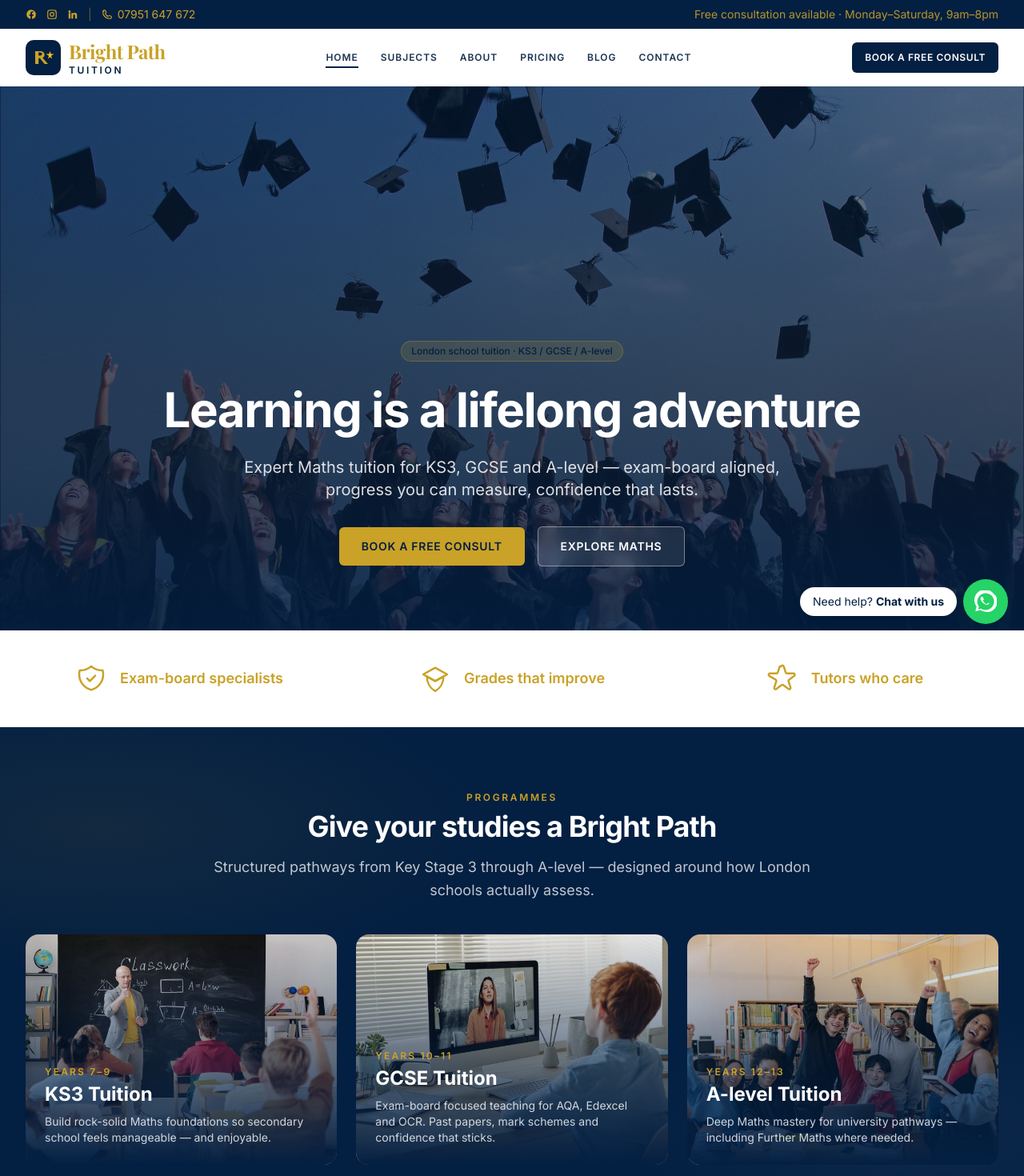
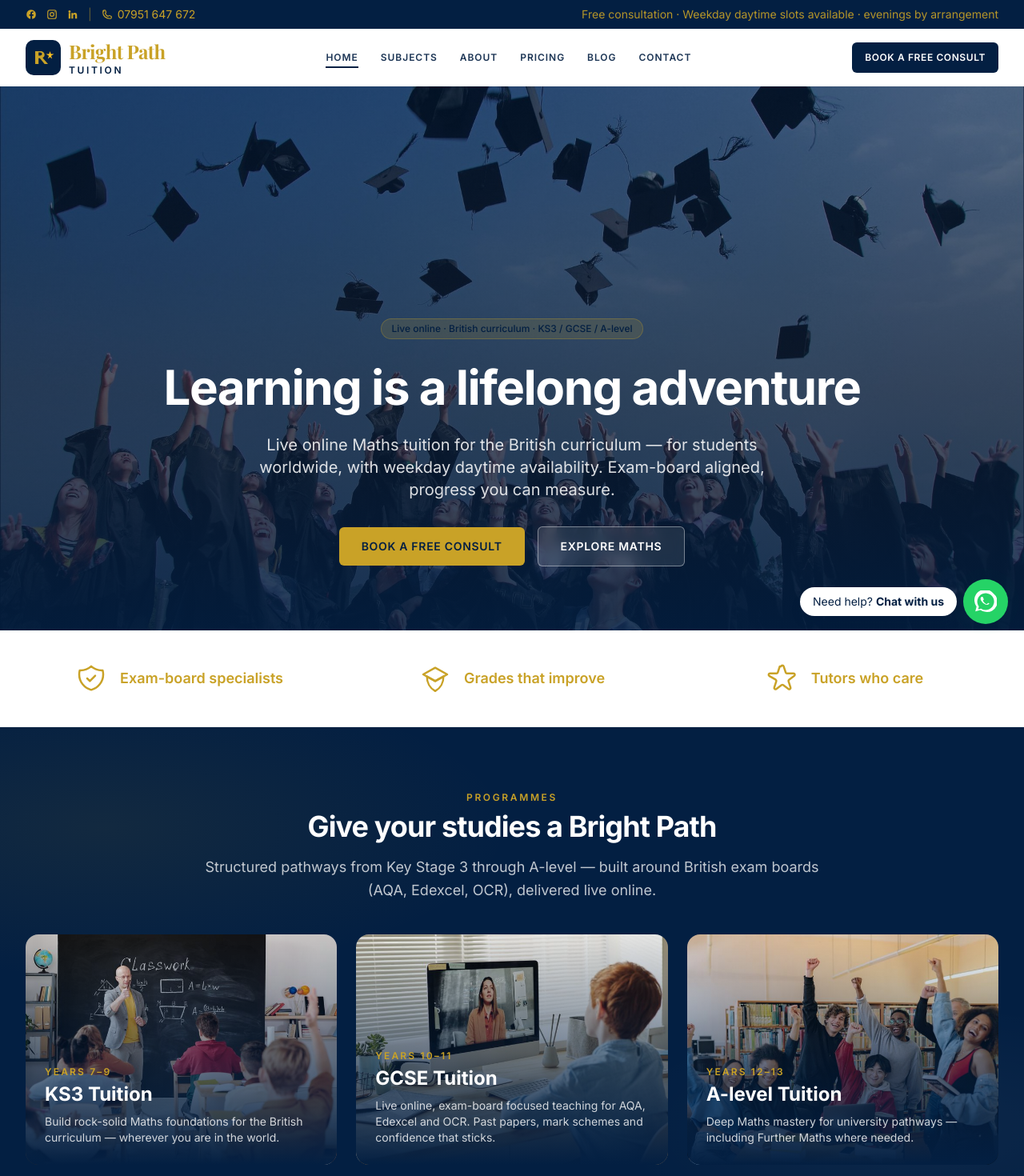
Before and after one commit to QualityMaths/brightpathtuition, a Next.js app: page / in a window 1280 px wide. Shown: the top 1470 px of the page at 80% size. Built offline with nearby package versions, Linux system fonts and the light colour scheme; a web font is replaced by a local one.

Commit message:
Reposition as online worldwide British-curriculum Maths
Use real Gmail contact, drop in-person/London-only framing, and switch pricing to group classes (max 8) with rates TBC.

```diff
--- a/src/app/blog/page.tsx
+++ b/src/app/blog/page.tsx
@@ -7,7 +7,7 @@ import { BLOG_POSTS } from "@/lib/blog";
 export const metadata: Metadata = {
   title: "Blog",
   description:
-    "Practical advice for London parents and students on GCSE, A-level and KS3 success.",
+    "Practical advice for British-curriculum parents and students on GCSE, A-level and KS3 Maths success.",
 };
 
 export default function BlogPage() {
--- a/src/app/contact/page.tsx
+++ b/src/app/contact/page.tsx
@@ -36,7 +36,7 @@ export default function ContactPage() {
                 centre={false}
                 eyebrow="Get in touch"
                 title="Book a free consult"
-                subtitle="Share year group, subjects and goals. We will suggest the best format and tutor match."
+                subtitle="Share year group, exam board, timezone and goals. All lessons are live online group classes (max 8)."
               />
               <ul className="space-y-4 text-sm text-muted">
                 <li>
--- a/src/app/layout.tsx
+++ b/src/app/layout.tsx
@@ -19,17 +19,17 @@ const playfair = Playfair_Display({
 export const metadata: Metadata = {
   metadataBase: new URL(SITE.url),
   title: {
-    default: `${SITE.name} | London KS3, GCSE & A-level Tuition`,
+    default: `${SITE.name} | Online British Curriculum Maths Tuition`,
     template: `%s | ${SITE.name}`,
   },
   description:
-    "Premium Maths tuition for KS3, GCSE and A-level students across Greater London. Science and English coming soon. AQA, Edexcel and OCR. Book a free consultation.",
+    "Live online Maths tuition for the British curriculum — KS3, GCSE and A-level — for students worldwide, including the Middle East and Far East. Science and English coming soon. Book a free consultation.",
   keywords: [
-    "tuition London",
+    "online Maths tuition",
     "GCSE Maths tutor",
     "A-level Maths",
     "KS3 tuition",
-    "private tutor London",
+    "Maths tutor Far East",
     "Bright Path Tuition",
   ],
   openGraph: {
@@ -37,9 +37,9 @@ export const metadata: Metadata = {
     locale: "en_GB",
     url: SITE.url,
     siteName: SITE.name,
-    title: `${SITE.name} | London KS3, GCSE & A-level Tuition`,
+    title: `${SITE.name} | Online British Curriculum Maths Tuition`,
     description:
-      "Expert Maths tuition for KS3, GCSE and A-level — online and across Greater London. Science next, then English.",
+      "Live online British-curriculum Maths tuition for KS3, GCSE and A-level — welcoming students worldwide. Science next, then English.",
   },
   twitter: {
     card: "summary_large_image",
--- a/src/app/page.tsx
+++ b/src/app/page.tsx
@@ -49,13 +49,14 @@ export default function HomePage() {
         />
         <div className="hero-overlay absolute inset-0" />
         <div className="relative mx-auto flex min-h-[78vh] max-w-7xl flex-col items-center justify-end px-4 pb-16 pt-28 text-center sm:min-h-[85vh] sm:px-6 sm:pb-20 lg:px-8">
-          <PlaceholderBanner>London school tuition · KS3 / GCSE / A-level</PlaceholderBanner>
+          <PlaceholderBanner>Live online · British curriculum · KS3 / GCSE / A-level</PlaceholderBanner>
           <h1 className="mt-6 max-w-4xl text-4xl font-bold leading-tight tracking-tight text-white sm:text-5xl md:text-6xl">
             Learning is a lifelong adventure
           </h1>
           <p className="mt-5 max-w-2xl text-lg text-white/85 sm:text-xl">
-            Expert Maths tuition for KS3, GCSE and A-level — exam-board aligned,
-            progress you can measure, confidence that lasts.
+            Live online Maths tuition for the British curriculum — for students
+            worldwide, with weekday daytime availability. Exam-board aligned,
+            progress you can measure.
           </p>
           <div className="mt-8 flex flex-wrap items-center justify-center gap-4">
             <Link
@@ -100,7 +101,7 @@ export default function HomePage() {
             light
             eyebrow="Programmes"
             title="Give your studies a Bright Path"
-            subtitle="Structured pathways from Key Stage 3 through A-level — designed around how London schools actually assess."
+            subtitle="Structured pathways from Key Stage 3 through A-level — built around British exam boards (AQA, Edexcel, OCR), delivered live online."
           />
           <div className="grid gap-6 md:grid-cols-3">
             {PROGRAMMES.map((p) => (
--- a/src/app/subjects/page.tsx
+++ b/src/app/subjects/page.tsx
@@ -7,7 +7,7 @@ import { PROGRAMMES, SUBJECTS } from "@/lib/constants";
 export const metadata: Metadata = {
   title: "Subjects & Programmes",
   description:
-    "KS3, GCSE and A-level Maths tuition in London. Science and English are on the roadmap. AQA, Edexcel and OCR.",
+    "Live online KS3, GCSE and A-level Maths tuition for British-curriculum students worldwide. Science and English on the roadmap.",
 };
 
 export default function SubjectsPage() {
@@ -15,7 +15,7 @@ export default function SubjectsPage() {
     <>
       <PageHero
         title="Subjects & programmes"
-        subtitle="Maths tuition now — Science next, then English. Every lesson tailored to your exam board and school curriculum."
+        subtitle="Maths tuition now — Science next, then English. Live online classes for British-curriculum learners anywhere in the world."
         image="https://images.unsplash.com/photo-1503676260728-1c00da094a0b?auto=format&fit=crop&w=1920&q=80"
       />
 
--- a/src/components/Footer.tsx
+++ b/src/components/Footer.tsx
@@ -9,8 +9,7 @@ export default function Footer() {
         <div className="space-y-4 lg:col-span-1">
           <Logo variant="dark" />
           <p className="text-sm leading-relaxed text-white/75">
-            Premium KS3, GCSE and A-level Maths tuition — Science next, then English —
-            online and across Greater London.
+            Live online KS3, GCSE and A-level Maths tuition for the British curriculum — Science next, then English — welcoming students worldwide.
           </p>
           <p className="text-xs text-gold/80">{SITE.addressNote}</p>
         </div>
--- a/src/components/TopBar.tsx
+++ b/src/components/TopBar.tsx
@@ -50,7 +50,7 @@ export default function TopBar() {
           </a>
         </div>
         <p className="truncate text-gold/90">
-          Free consultation available · {SITE.hours}
+          Free consultation · {SITE.hours}
         </p>
       </div>
     </div>
--- a/src/lib/blog.ts
+++ b/src/lib/blog.ts
@@ -47,20 +47,20 @@ export const BLOG_POSTS: BlogPost[] = [
     ],
   },
   {
-    slug: "online-vs-in-person-tuition",
-    title: "Online vs in-person tuition: what London families should know",
+    slug: "online-maths-for-british-curriculum-abroad",
+    title: "Why live online Maths works for British-curriculum families abroad",
     excerpt:
-      "Convenience, focus and results — an honest comparison so you can choose the format that suits your household.",
+      "Following the British curriculum from the Middle East or Far East? Live online group classes keep your child aligned with UK exam boards — without relocating.",
     date: "2026-01-18",
     readTime: "4 min read",
     category: "Parents",
     image:
       "https://images.unsplash.com/photo-1588196749597-9ff075ee6b5b?auto=format&fit=crop&w=1200&q=80",
     content: [
-      "Since 2020, online tuition has become mainstream — and for many London families it is now the default. Travel time disappears, scheduling is easier, and digital whiteboards make Maths and Science surprisingly visual.",
-      "In-person lessons still shine when a student needs closer behavioural support, prefers handwriting on paper, or when siblings share a venue. Some learners simply concentrate better face to face.",
-      "Results depend far more on tutor quality, lesson structure and consistency than on the medium. We offer both formats at Bright Path so families can switch as exams approach.",
-      "Not sure which to choose? Book a free consultation and we will recommend a format based on your child’s learning style and your logistics.",
+      "Many families overseas want their children to sit UK GCSEs and A-levels — or simply stay aligned with the British curriculum. Live online Maths tuition removes the geography problem while keeping teaching tied to AQA, Edexcel and OCR.",
+      "Weekday daytime lessons (UK time) often suit students in the Middle East and Far East better than evening slots, and group classes of up to eight keep learning social without losing focus.",
+      "Digital whiteboards, shared past papers and recorded homework feedback mean progress is as visible online as in a classroom — sometimes more so.",
+      "If you are abroad and following the British curriculum, book a free consultation and we will match a live online Maths group to your child’s stage and timezone.",
       "[This is sample blog content for Bright Path Tuition — replace with your own advice.]",
     ],
   },
--- a/src/lib/constants.ts
+++ b/src/lib/constants.ts
@@ -1,15 +1,15 @@
 export const SITE = {
   name: "Bright Path Tuition",
-  tagline: "Expert Maths tuition for KS3, GCSE & A-level across London",
+  tagline: "Online British-curriculum Maths tuition — KS3, GCSE & A-level, worldwide",
   domain: "brightpathtuition.london",
   url: "https://brightpathtuition.london",
-  email: "hello@brightpathtuition.london",
+  email: "gulsenerhan@gmail.com",
   phone: "07951 647 672",
   phoneHref: "tel:+447951647672",
   whatsapp: "https://wa.me/447951647672",
-  address: "North London & online across Greater London",
-  addressNote: "[PLACEHOLDER — replace with your teaching venue or keep as online]",
-  hours: "Monday–Saturday, 9am–8pm",
+  address: "Live online — British curriculum students worldwide",
+  addressNote: "Especially welcoming families in the Middle East & Far East",
+  hours: "Weekday daytime slots available · evenings by arrangement",
   social: {
     facebook: "https://facebook.com/",
     instagram: "https://instagram.com/",
@@ -33,7 +33,7 @@ export const PROGRAMMES = [
     title: "KS3 Tuition",
     subtitle: "Years 7–9",
     description:
-      "Build rock-solid Maths foundations so secondary school feels manageable — and enjoyable.",
+      "Build rock-solid Maths foundations for the British curriculum — wherever you are in the world.",
     image:
       "/images/ks3.jpg",
   },
@@ -42,7 +42,7 @@ export const PROGRAMMES = [
     title: "GCSE Tuition",
     subtitle: "Years 10–11",
     description:
-      "Exam-board focused teaching for AQA, Edexcel and OCR. Past papers, mark schemes and confidence that sticks.",
+      "Live online, exam-board focused teaching for AQA, Edexcel and OCR. Past papers, mark schemes and confidence that sticks.",
     image:
       "/images/gcse.jpg",
   },
@@ -101,7 +101,7 @@ export const STEPS = [
   {
     step: "03",
     title: "Weekly tuition",
-    text: "Focused 1:1 or small-group lessons online or in person, with homework that matters.",
+    text: "Focused live online group lessons (max 8), with homework that matters.",
   },
   {
     step: "04",
@@ -115,21 +115,21 @@ export const TESTIMONIALS = [
     quote:
       "My daughter went from a grade 4 to a solid 7 in GCSE Maths. The tutors explain things in a way school never quite managed.",
     name: "Sarah M.",
-    role: "Parent, Year 11 — Barnet",
+    role: "Parent, Year 11",
     note: "[EXAMPLE TESTIMONIAL]",
   },
   {
     quote:
       "Bright Path made A-level Maths click. Past-paper practice every week meant I walked into the exam feeling prepared.",
     name: "James K.",
-    role: "Student, Year 13 — Camden",
+    role: "Student, Year 13",
     note: "[EXAMPLE TESTIMONIAL]",
   },
   {
     quote:
       "Professional, punctual and genuinely caring. We finally feel our son is catching up — and enjoying Maths again.",
     name: "Priya & Raj D.",
-    role: "Parents, Year 8 — Hackney",
+    role: "Parents, Year 8",
     note: "[EXAMPLE TESTIMONIAL]",
   },
 ] as const;
@@ -137,44 +137,44 @@ export const TESTIMONIALS = [
 export const EXAMPLE_STATS = [
   { value: "98%", label: "Students improve by ≥1 grade", note: "Example figure" },
   { value: "12+", label: "Years tutoring experience", note: "Example figure" },
-  { value: "250+", label: "London families supported", note: "Example figure" },
-  { value: "1:4", label: "Max small-group size", note: "Example figure" },
+  { value: "250+", label: "Families supported worldwide", note: "Example figure" },
+  { value: "1:8", label: "Max group size", note: "Example figure" },
 ] as const;
 
 export const PRICING = [
   {
-    name: "1:1 Online",
-    price: "£45",
-    unit: "per hour",
+    name: "Online group — KS3 Maths",
+    price: "TBC",
+    unit: "per lesson",
     features: [
-      "Live video lessons",
-      "Personalised learning plan",
-      "Weekly progress notes",
-      "Exam-board aligned",
+      "Live online classes",
+      "Maximum 8 students",
+      "British curriculum · KS3",
+      "Weekday daytime slots available",
     ],
     highlight: false,
   },
   {
-    name: "1:1 In person",
-    price: "£55",
-    unit: "per hour",
+    name: "Online group — GCSE Maths",
+    price: "TBC",
+    unit: "per lesson",
     features: [
-      "North London venue / home visits by arrangement",
-      "Personalised learning plan",
-      "Printed resources included",
-      "Exam-board aligned",
+      "Live online classes",
+      "Maximum 8 students",
+      "AQA / Edexcel / OCR",
+      "Foundation & Higher pathways",
     ],
     highlight: true,
   },
   {
-    name: "Small group",
-    price: "£28",
-    unit: "per hour",
+    name: "Online group — A-level Maths",
+    price: "TBC",
+    unit: "per lesson",
     features: [
-      "Max 4 students",
-      "Shared topic focus",
-      "Great value for siblings / peers",
-      "Online or in person",
+      "Live online classes",
+      "Maximum 8 students",
+      "Pure / Statistics / Mechanics",
+      "Further Maths groups by demand",
     ],
     highlight: false,
   },
```
Also changed, not shown: src/app/about/page.tsx (+4 -4 lines), src/app/pricing/page.tsx (+6 -7 lines).
